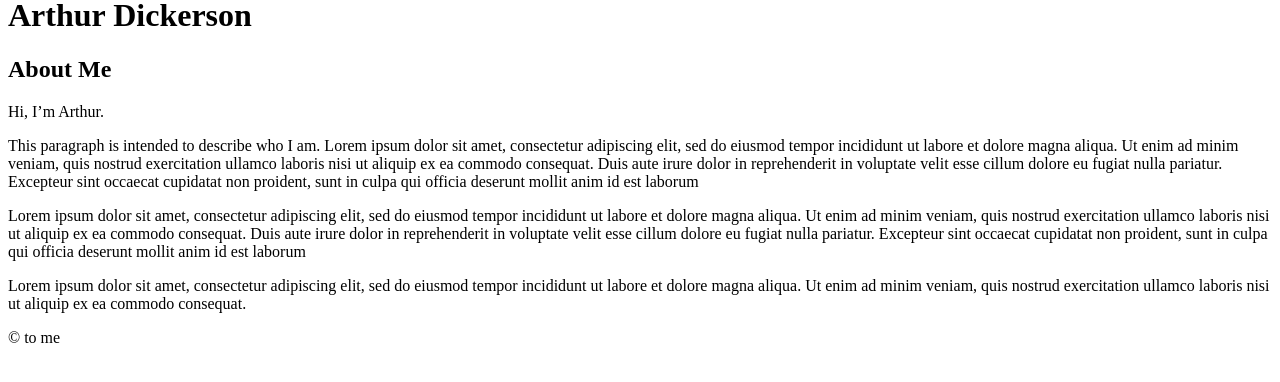
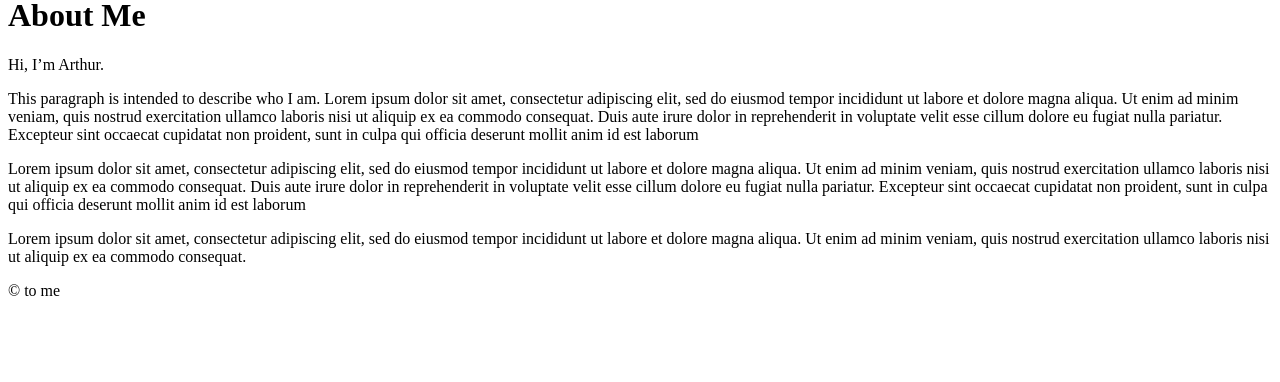
Before and after one commit to Arthurdd1994/Arthurdd1994.github.io, a Jekyll site: the page built from index.md, in a window 1280 px wide, cut to the strip 434-816 px from the top of the page. Built offline with Jekyll 4.4.1, drawn with Linux system fonts in a browser that asks for light colours.

Commit message:
Update index.md

```diff
--- a/index.md
+++ b/index.md
@@ -1,9 +1,7 @@
 ---
-title: Arthur Dickerson
+title: About Me
 layout: default
 ---
-
-## About Me
 
 Hi, I'm Arthur.
 
```
